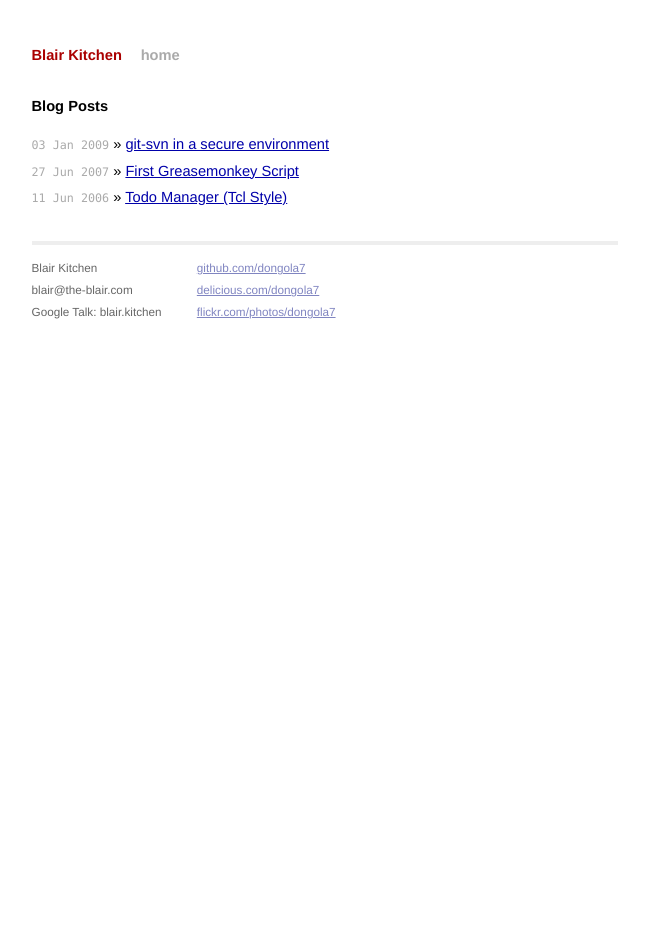
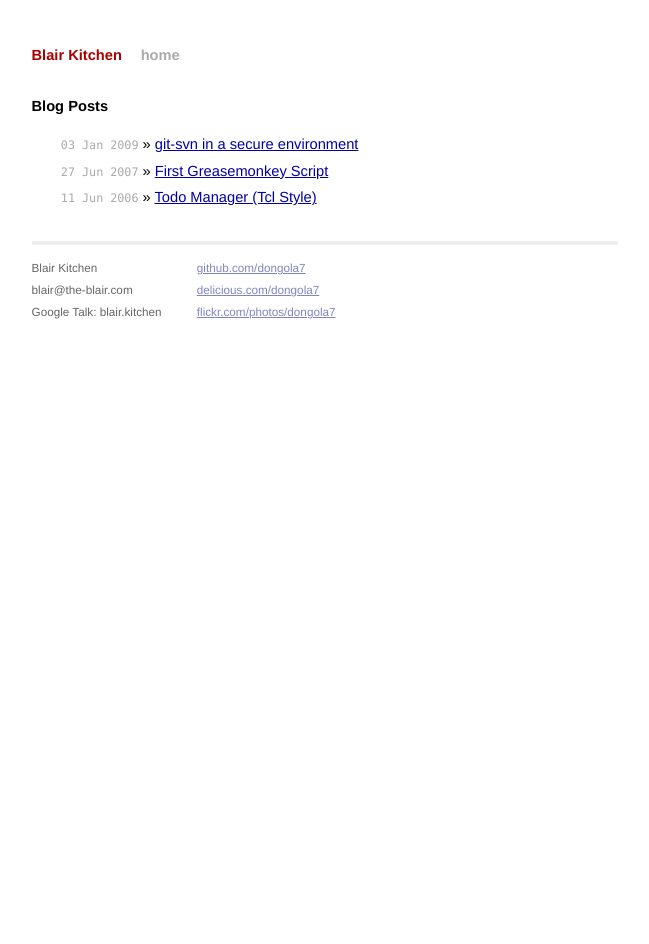
Before and after one commit to dongola7/dongola7.github.com, a Jekyll site: the page built from index.html, in a window 1280 px wide. Shown: the whole page, without its empty margins (315-964 px from the left). Built offline with Jekyll 4.4.1, drawn with Linux system fonts in a browser that asks for light colours.

Commit message:
Ajusting margin of ordered and unordered lists to add indentation.

```diff
--- a/css/screen.css
+++ b/css/screen.css
@@ -32,6 +32,11 @@ h1 {
 
 p {
   margin: 1em 0;
+}
+
+ul, ol {
+	margin-left: 2em;
+	margin-right: 2em;
 }
 
 a {
```
